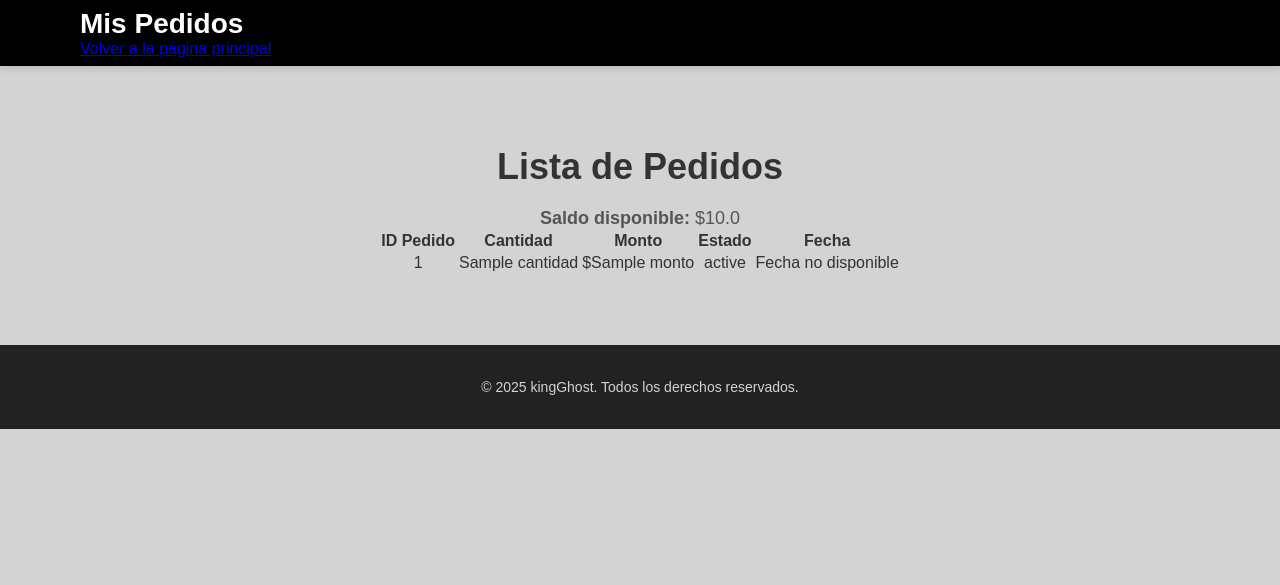
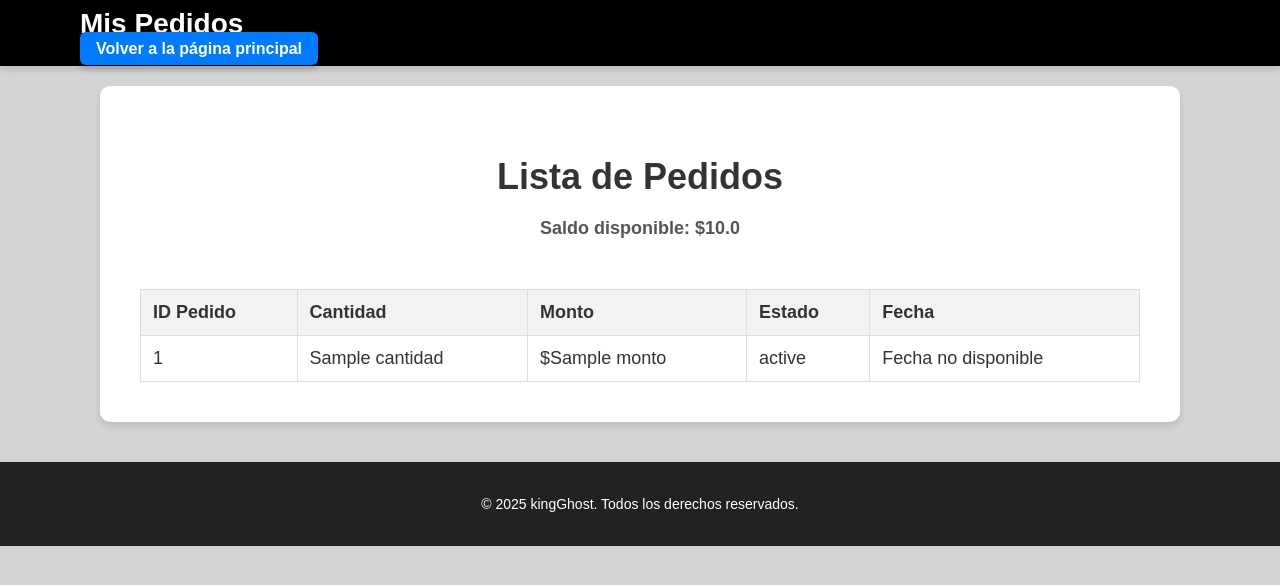
Before and after one commit to Miguel8pp/king-ghost, a Flask app: page /pedidos in a window 1280 px wide. Shown: the top 585 px of the page. Run offline with Flask 3, Linux system fonts and the light colour scheme; the visitor is signed in with stand-in values (Sample User, id 1); a database or web service that is not in the repository returns one stand-in record (values such as "Sample title"); parts of the project's set-up code (start-up, migrations or seed data) failed here and were passed over.

Commit message:
mejorado

```diff
--- a/app.py
+++ b/app.py
@@ -81,6 +81,11 @@ def agregar_orden():
 
     usuario = session['usuario']
     saldo = obtener_saldo(usuario)
+
+    # Verificar que el saldo sea al menos 1 dólar
+    if saldo < 1:
+        flash("No tienes suficiente saldo para realizar un pedido. Tu saldo debe ser al menos 1 dólar.", "error")
+        return render_template('yoursmm.html', usuario=usuario, saldo=saldo)
 
     if request.method == 'POST':
         cantidad = int(request.form['quantity'])
@@ -268,6 +273,5 @@ def crear_pedidos_falsos():
     usuario = session['usuario']
     saldo = obtener_saldo(usuario)
 
-
 if __name__ == '__main__':
     app.run(debug=True)
--- a/static/index.css
+++ b/static/index.css
@@ -249,22 +249,6 @@ footer a:hover {
 }
 
 /* Estilo para la sección de Bienvenida y Saldo */
-.header-info {
-    display: flex;
-    justify-content: space-between;
-    align-items: center;
-    padding: 15px;
-    background-color: #f4f4f4;
-    margin-bottom: 20px;
-}
-
-.header-info h2 {
-    font-size: 28px;
-    font-weight: 700;
-    color: #333333;
-    margin: 0;
-}
-
 .saldo-info {
     text-align: left; /* Cambié de right a left */
 }
@@ -296,40 +280,129 @@ footer a:hover {
     font-weight: 700;
 }
 
+/* Nuevos Estilos para Mis Pedidos */
+.main-container {
+    padding: 40px;
+    background-color: #ffffff;
+    margin: 20px auto;
+    width: 90%;
+    max-width: 1000px;
+    border-radius: 10px;
+    box-shadow: 0 4px 6px rgba(0, 0, 0, 0.1);
+    text-align: center;
+}
+
+.main-container h2 {
+    font-size: 36px;
+    font-weight: 700;
+    color: #333333;
+    margin-bottom: 20px;
+}
+
+.saldo {
+    font-size: 20px;
+    font-weight: 600;
+    color: #444444;
+    margin-bottom: 30px;
+}
+
+/* Table Styles */
+table {
+    width: 100%;
+    border-collapse: collapse;
+    margin-top: 20px;
+    font-size: 18px;
+    text-align: left;
+}
+
+table th, table td {
+    padding: 12px;
+    border: 1px solid #dddddd;
+}
+
+table th {
+    background-color: #f2f2f2; /* Fondo gris claro */
+    font-weight: 700;
+}
+
+table td {
+    background-color: #ffffff;
+}
+
+table tr:nth-child(even) {
+    background-color: #f9f9f9; /* Fondo alterno para filas */
+}
+
+table tr:hover {
+    background-color: #f1f1f1; /* Fondo cuando pasa el ratón */
+}
+
+/* Estilo para el botón "Volver a la página principal" */
+.btn-back {
+    background-color: #007bff; /* Fondo azul */
+    color: #ffffff; /* Texto blanco */
+    padding: 8px 16px; /* Menor padding para hacer el botón más pequeño */
+    border-radius: 6px; /* Bordes más redondeados */
+    text-decoration: none;
+    font-size: 16px; /* Texto más pequeño */
+    font-weight: 600;
+    box-shadow: 0 4px 6px rgba(0, 0, 0, 0.2);
+    transition: background-color 0.3s, transform 0.2s ease-in-out; /* Efecto de transición */
+    margin-top: 100px; /* Aumento el margen superior para mover el botón más abajo */
+}
+
+.btn-back:hover {
+    background-color: #0056b3; /* Fondo azul más oscuro */
+    transform: translateY(-2px); /* Efecto de elevación */
+}
+
+.btn-back:active {
+    background-color: #004085; /* Fondo aún más oscuro al hacer clic */
+    transform: translateY(2px); /* Efecto de presión */
+}
+
+/* Footer */
+footer {
+    text-align: center;
+    padding: 20px;
+    background-color: #222222; /* Fondo gris oscuro */
+    color: #ffffff;
+    font-size: 14px;
+    margin-top: 40px;
+}
+
 /* Responsive Design */
 @media (max-width: 768px) {
-    .navbar-menu {
-        display: none;
+    .main-container {
+        padding: 20px;
+        width: 95%;
     }
 
-    .hamburger {
-        display: flex;
+    .navbar {
+        flex-direction: column;
+        align-items: flex-start;
     }
 
-    .dropdown-content {
-        left: auto;
-        transform: none;
-        min-width: 180px;
+    .navbar h1 {
+        font-size: 24px;
+        margin-bottom: 10px;
     }
 
-    .mobile-menu {
-        top: 50px; /* Ajuste de la posición para el menú móvil */
+    .btn-back {
+        width: 100%;
+        text-align: center;
+        margin-top: 15px;
     }
 
-    .header-info {
-        flex-direction: column;
-        align-items: flex-start;
-        text-align: left;
+    table {
+        font-size: 16px;
     }
 
-    .saldo-info {
-        margin-top: 10px;
+    table th, table td {
+        padding: 10px;
     }
 
-    /* Mensaje de bienvenida centrado en pantallas pequeñas */
-    .welcome-message {
-        text-align: center;
-        margin-top: 20px;
-        font-size: 28px;
+    footer {
+        font-size: 12px;
     }
 }
--- a/templates/yoursmm.html
+++ b/templates/yoursmm.html
@@ -27,7 +27,7 @@
             {% endwith %}
 
             <!-- Verificar si el usuario está logueado y tiene saldo suficiente -->
-            {% if usuario and saldo|float >= 10 %}
+            {% if usuario and saldo|float >= 1 %}
                 <div class="form-group">
                     <label for="saldo">Saldo disponible:</label>
                     <p id="saldo">${{ saldo }}</p>
```
Also changed, not shown: templates/login.html (+3 -16 lines).
